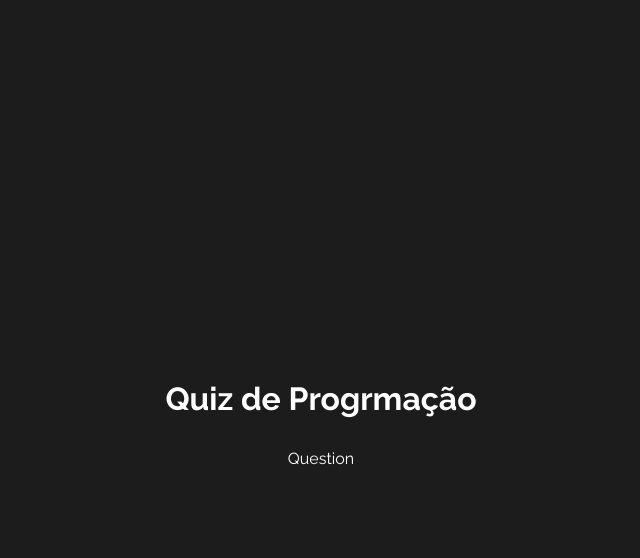
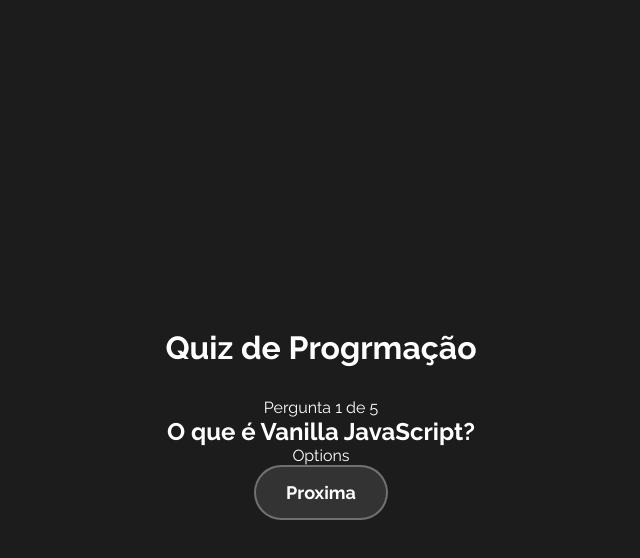
Before and after one commit to IsraelHamdan/React-Quiz, a React (Vite) app: page / in a window 1280 px wide. Both pictures are taken after a click on the button "Iniciar". Shown: the top 558 px of the page, without its empty margins (319-959 px from the left). Built offline with nearby package versions, Linux system fonts and the light colour scheme.

Commit message:
corrindo bug das perguntas

```diff
--- a/src/App.jsx
+++ b/src/App.jsx
@@ -1,6 +1,6 @@
 // React Hooks & context
 import { useContext } from "react";
-import { QuizContex } from "./context/quiz";
+import { QuizContext } from "./context/quiz";
 
 // Componentes
 import Wellcome from "./components/WellCome/Wellcome";
@@ -9,7 +9,8 @@ import Questions from "./components/Question/Question";
 import "./App.css";
 
 function App() {
-  const [quizState, dispatch] = useContext(QuizContex);
+  const [quizState, dispatch] = useContext(QuizContext);
+
   return (
     <div className="App">
       <h1>Quiz de Progrmação</h1>
--- a/src/components/Question/Question.jsx
+++ b/src/components/Question/Question.jsx
@@ -1,15 +1,23 @@
 /* eslint-disable no-unused-vars */
+import { useContext } from "react";
+import { QuizContext } from "../../context/quiz";
 
-// React Hooks
-import { useContext } from "react";
-
-import { QuizContex } from "../../context/quiz";
+import "./Question.css";
 
 const Question = () => {
-  const [quizState, dispatch] = useContext(QuizContex);
-  console.log("🚀 ~ file: Question.jsx:10 ~ Question ~ quizState:", quizState);
+  const [quizState, dispatch] = useContext(QuizContext);
+  const currentQuestion = quizState.questions[quizState.currentQuestion];
 
-  return <div>Question</div>;
+  return (
+    <div className="question">
+      <p className="question-contador">
+        Pergunta {quizState.currentQuestion + 1} de {quizState.questions.length}
+      </p>
+      <h2 className="question-title">{currentQuestion.question}</h2>
+      <p className="questions-options">Options</p>
+      <button className="questions-btn btn">Proxima</button>
+    </div>
+  );
 };
 
 export default Question;
--- a/src/components/WellCome/Wellcome.jsx
+++ b/src/components/WellCome/Wellcome.jsx
@@ -3,14 +3,14 @@
 // React Hooks
 import { useContext } from "react";
 
-import { QuizContex } from "../../context/quiz";
+import { QuizContext } from "../../context/quiz";
 
 //estilização e arquivos estáticos
 import img from "../../assets/quiz.svg";
 import "./Wellcome.css";
 
 const Wellcome = () => {
-  const [quizState, dispatch] = useContext(QuizContex);
+  const [quizState, dispatch] = useContext(QuizContext);
   return (
     <div className="wellcome">
       <h2 className="wellcome-title">Seja bem-vindo</h2>
--- a/src/context/quiz.jsx
+++ b/src/context/quiz.jsx
@@ -2,13 +2,14 @@
 import { createContext, useReducer } from "react";
 import questions from "../data/questions.jsx";
 
-export const QuizContex = createContext();
+export const QuizContext = createContext();
 
 const STAGES = ["Start", "Playing", "End"];
 
 const initalState = {
   gameStage: STAGES[0],
   questions,
+  currentQuestion: 0,
 };
 
 const quizReducer = (state, action) => {
@@ -30,5 +31,5 @@ const quizReducer = (state, action) => {
 
 export const QuizProvider = ({ children }) => {
   const value = useReducer(quizReducer, initalState);
-  return <QuizContex.Provider value={value}>{children}</QuizContex.Provider>;
+  return <QuizContext.Provider value={value}>{children}</QuizContext.Provider>;
 };
```
